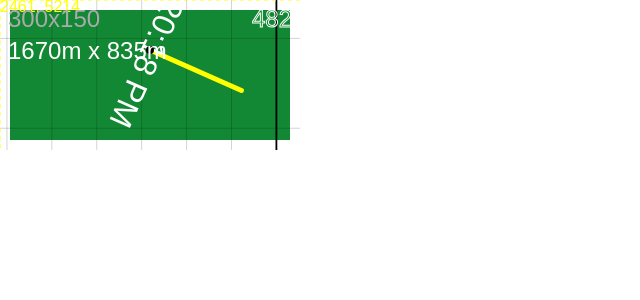
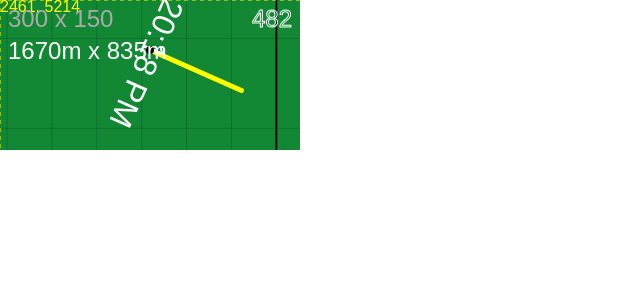
Before and after one commit to paulroho/traffy, a Next.js app: page /simulation in a window 1280 px wide. Shown: the top 300 px of the page, without its empty margins (0-640 px from the left). Built offline with nearby package versions, Linux system fonts and the light colour scheme.

Commit message:
remove border

```diff
--- a/src/components/Canvas.tsx
+++ b/src/components/Canvas.tsx
@@ -62,7 +62,7 @@ export default function Canvas(props: CanvasProps) {
     return (
         <canvas
             ref={canvasRef}
-            className="w-full h-full border-red-300 border-2"
+            className="w-full h-full border-red-300 border-0"
             onMouseMove={onMouseMove}
             tabIndex={1}
             onKeyDown={onKeyDown}
--- a/src/visualization/components/dev-tools/debugInfo.ts
+++ b/src/visualization/components/dev-tools/debugInfo.ts
@@ -12,7 +12,7 @@ export default function debugInfo(): Renderable {
 
       ctx.fillStyle = "#aaa";
       ctx.textAlign = "left";
-      ctx.fillText(ctx.canvas.width + 'x' + ctx.canvas.height, 8, 8);
+      ctx.fillText(ctx.canvas.width + ' x ' + ctx.canvas.height, 8, 8);
 
       const visibleWorldRectangle: WorldRectangle = mapper.getVisibleWorldRectangle(ctx.canvas);
       ctx.fillStyle = "white";
--- a/src/visualization/components/dev-tools/someBackground.ts
+++ b/src/visualization/components/dev-tools/someBackground.ts
@@ -1,10 +1,14 @@
 import { Renderable } from "../../basics";
 
 export default function someBackground(): Renderable {
+  const padding = 0;
   return {
     render: ctx => {
       ctx.fillStyle = '#128834';
-      ctx.fillRect(10, 10, ctx.canvas.width - 20, ctx.canvas.height - 20);
+      ctx.fillRect(
+        padding, padding,
+        ctx.canvas.width - 2 * padding, ctx.canvas.height - 2 * padding
+      );
     }
   };
 }
```
